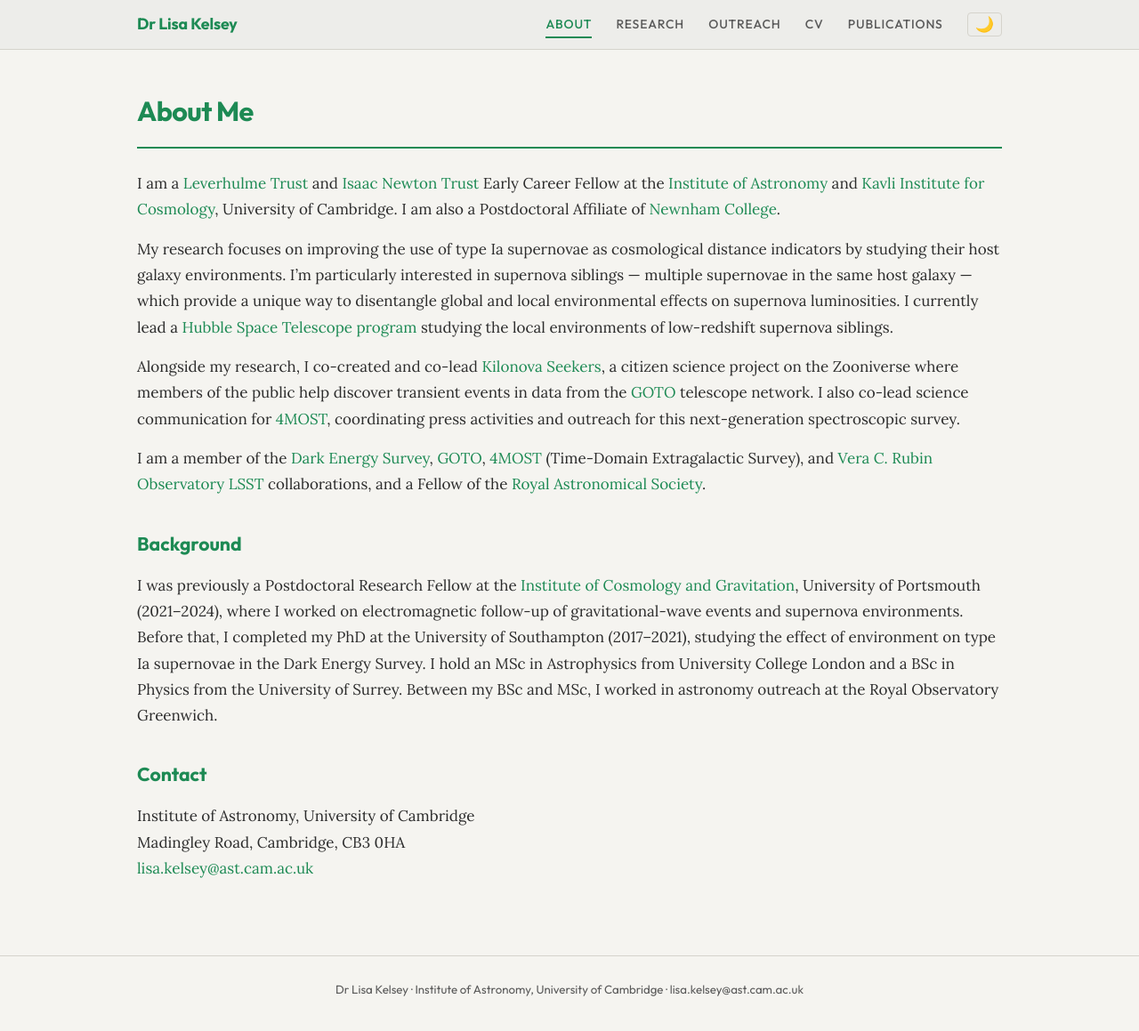
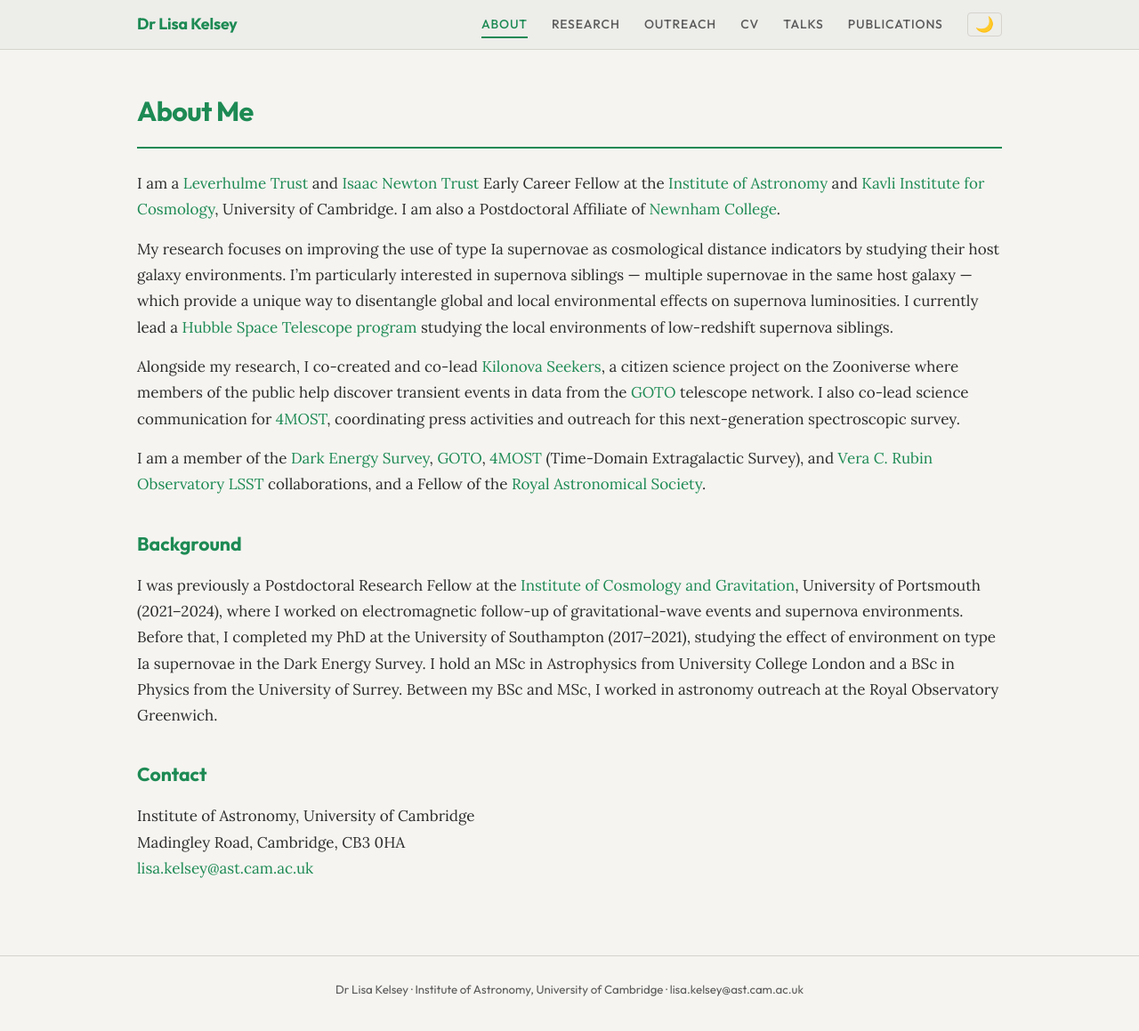
Before and after one commit to LKelsey/LKelsey.github.io, a Jekyll site: the page built from about.md, in a window 1280 px wide and 1164 px high. Shown: the top 1159 px of the window at 89% size. Built offline with Jekyll 4.4.1, drawn with Linux system fonts in a browser that asks for light colours.

Commit message:
Add 'Talks' link to navigation menu

```diff
--- a/_includes/nav.html
+++ b/_includes/nav.html
@@ -9,6 +9,7 @@
       <a href="{{ '/research' | relative_url }}" {% if page.url == '/research/' %}class="active"{% endif %}>Research</a>
       <a href="{{ '/outreach' | relative_url }}" {% if page.url == '/outreach/' %}class="active"{% endif %}>Outreach</a>
       <a href="{{ '/cv' | relative_url }}" {% if page.url == '/cv/' %}class="active"{% endif %}>CV</a>
+      <a href="{{ '/talks' | relative_url }}" {% if page.url == '/talks/' %}class="active"{% endif %}>Talks</a>
       <a href="{{ '/publications' | relative_url }}" {% if page.url == '/publications/' %}class="active"{% endif %}>Publications</a>
       <button class="theme-toggle" aria-label="Toggle dark mode">🌙</button>
     </div>
```
